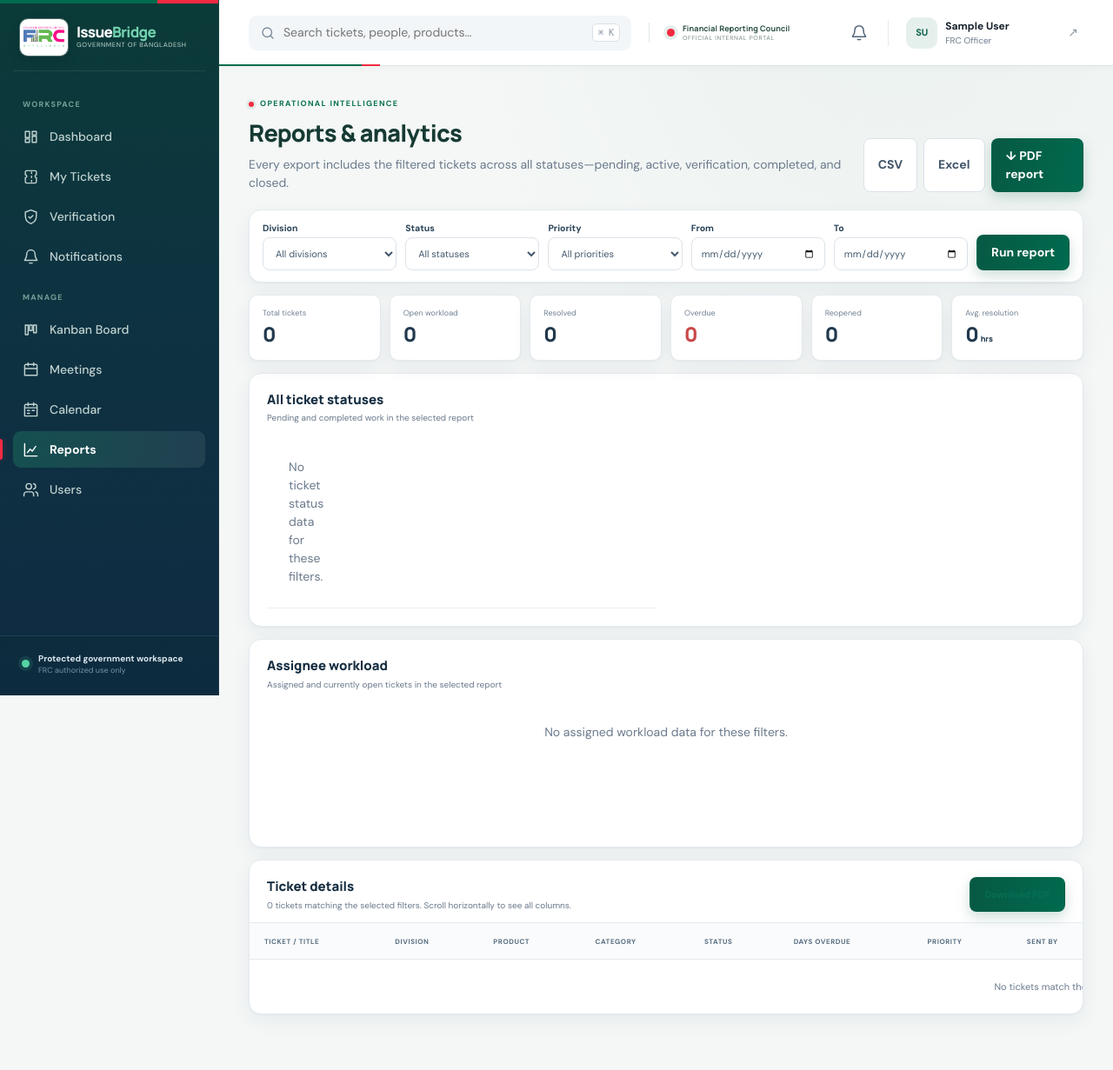
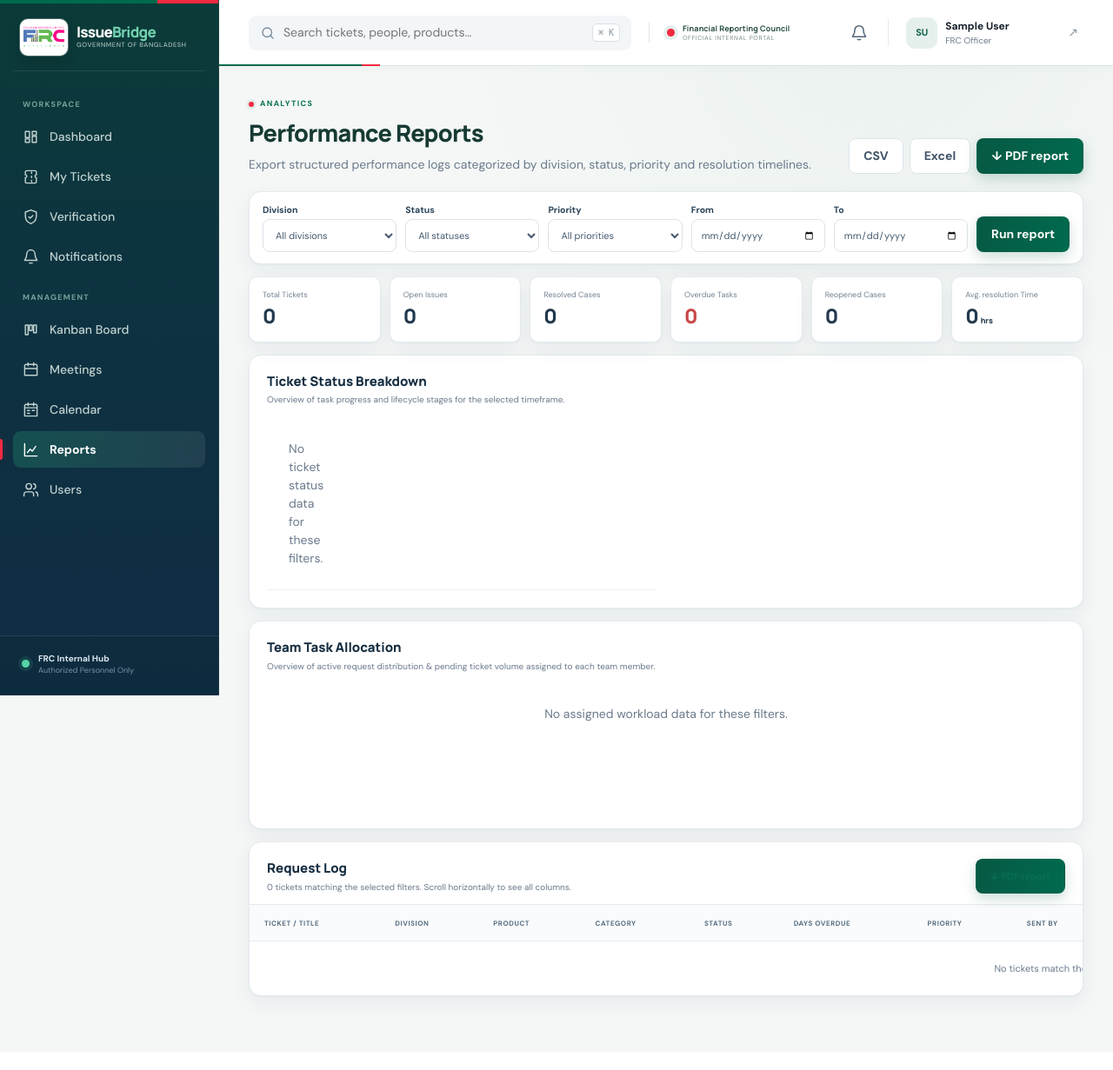
Before and after one commit to Polash-Islam/IssueBridge, a Django app: page /reports/ in a window 1280 px wide. Shown: the whole page at 87% size. After the commit the page ends 1167 px from the top, so only its background shows below. Run offline with Django 5.2, Linux system fonts and the light colour scheme; the visitor is signed in with stand-in values (Sample User, id 1); data comes from the database, SQL or seed files in the repository; data that the repository does not hold is empty.

Commit message:
fix: AI slop wordings removed

```diff
--- a/templates/base.html
+++ b/templates/base.html
@@ -33,7 +33,7 @@
         <svg viewBox="0 0 24 24"><path d="m9 12 2 2 4-4M12 22C7 20 4 16 4 10V5l8-3 8 3v5c0 6-3 10-8 12Z"/></svg>Verification{% if nav_verification_count %}<span class="nav-count attention">{{ nav_verification_count }}</span>{% endif %}
       </a>
       <a href="{% url 'notification_list' %}" class="{% if 'notification' in request.resolver_match.url_name|default:'' %}active{% endif %}"><svg viewBox="0 0 24 24"><path d="M18 8a6 6 0 0 0-12 0c0 7-3 7-3 9h18c0-2-3-2-3-9M10 21h4"/></svg>Notifications{% if unread_notification_count %}<span class="nav-count attention">{{ unread_notification_count }}</span>{% endif %}</a>
-      <span class="nav-label">Manage</span>
+      <span class="nav-label">Management</span>
       <a href="{% url 'kanban' %}" class="{% if request.resolver_match.url_name == 'kanban' %}active{% endif %}"><svg viewBox="0 0 24 24"><path d="M4 5h4v14H4zM10 5h4v8h-4zM16 5h4v11h-4z"/></svg>Kanban Board</a>
       <a href="{% url 'meeting_list' %}" class="{% if 'meeting' in request.resolver_match.url_name|default:'' %}active{% endif %}"><svg viewBox="0 0 24 24"><path d="M8 2v4M16 2v4M3 10h18M5 4h14a2 2 0 0 1 2 2v14H3V6a2 2 0 0 1 2-2Z"/></svg>Meetings{% if nav_meetings_count %}<span class="nav-count attention">{{ nav_meetings_count }}</span>{% endif %}</a>
       <a href="{% url 'calendar' %}" class="{% if request.resolver_match.url_name == 'calendar' %}active{% endif %}"><svg viewBox="0 0 24 24"><path d="M8 2v4M16 2v4M3 9h18M5 4h14a2 2 0 0 1 2 2v15H3V6a2 2 0 0 1 2-2Z"/><path d="M7 13h3M14 13h3M7 17h3"/></svg>Calendar</a>
@@ -44,7 +44,7 @@
     </nav>
     <div class="sidebar-footer">
       <div class="security-dot"></div>
-      <div><strong>Protected government workspace</strong><small>FRC authorized use only</small></div>
+      <div><strong>FRC Internal Hub</strong><small>Authorized Personnel Only</small></div>
     </div>
   </aside>
   <div class="app-shell">
--- a/templates/communications/meeting_list.html
+++ b/templates/communications/meeting_list.html
@@ -1,8 +1,8 @@
 {% extends "base.html" %}
 {% block title %}Meetings · IssueBridge{% endblock %}
 {% block content %}
-<div class="page-heading heading-actions compact-heading"><div><span class="eyebrow">COLLABORATION</span><h1>Meetings & discussions</h1><p>Coordinate technical, requirement, and one-to-one conversations around the work.</p></div><a class="btn btn-primary" href="{% url 'meeting_create' %}"><span class="btn-plus">+</span> Request meeting</a></div>
-<div class="scope-tabs"><a href="?scope=upcoming" class="{% if scope == 'upcoming' %}active{% endif %}">Upcoming</a><a href="?scope=mine" class="{% if scope == 'mine' %}active{% endif %}">Organized by me</a><a href="?scope=all" class="{% if scope == 'all' %}active{% endif %}">All visible</a><a href="?scope=past" class="{% if scope == 'past' %}active{% endif %}">Past & cancelled</a></div>
+<div class="page-heading heading-actions compact-heading"><div><span class="eyebrow">COLLABORATION</span><h1>Schedule & Briefings</h1><p>Coordinate team discussions, project syncs, and dedicated reviews across council departments.</p></div><a class="btn btn-primary" href="{% url 'meeting_create' %}"><span class="btn-plus">+</span> Request meeting</a></div>
+<div class="scope-tabs"><a href="?scope=upcoming" class="{% if scope == 'upcoming' %}active{% endif %}">Upcoming</a><a href="?scope=mine" class="{% if scope == 'mine' %}active{% endif %}">My meetings</a><a href="?scope=all" class="{% if scope == 'all' %}active{% endif %}">All Scheduled</a><a href="?scope=past" class="{% if scope == 'past' %}active{% endif %}">History</a></div>
 <section class="panel flush-panel"><form class="filter-bar" method="get"><input type="hidden" name="scope" value="{{ scope }}"><div class="filter-search"><svg viewBox="0 0 24 24"><circle cx="11" cy="11" r="7"/><path d="m20 20-4-4"/></svg><input name="q" value="{{ q }}" placeholder="Search meetings or reasons…"></div><select name="status"><option value="">All statuses</option>{% for value,label in status_choices %}<option value="{{ value }}" {% if selected_status == value %}selected{% endif %}>{{ label }}</option>{% endfor %}</select><button class="btn btn-secondary">Apply filters</button></form>
 <div class="meeting-list">{% for meeting in meetings %}<a href="{% url 'meeting_detail' meeting.reference %}" class="meeting-row meeting-row-{{ meeting.status|lower }}"><div class="meeting-date"><strong>{{ meeting.scheduled_start|date:"d" }}</strong><span>{{ meeting.scheduled_start|date:"M"|upper }}</span><small>{{ meeting.scheduled_start|date:"D" }}</small></div><div class="meeting-copy"><div><span class="meeting-type">{{ meeting.meeting_type.name }}</span><span class="meeting-status status-{{ meeting.status|lower }}">{{ meeting.get_status_display }}</span></div><h3>{{ meeting.title }}</h3><p>{{ meeting.reason }}</p><div class="meeting-minor"><span>◷ {{ meeting.scheduled_start|date:"g:i A" }}–{{ meeting.scheduled_end|date:"g:i A" }}</span><span>◎ {{ meeting.participant_records.count }} participants</span>{% if meeting.ticket %}<span>⌁ {{ meeting.ticket.ticket_number }}</span>{% endif %}</div></div><div class="meeting-organizer"><span class="avatar">{{ meeting.organizer.first_name|first }}{{ meeting.organizer.last_name|first }}</span><span><small>ORGANIZED BY</small><strong>{{ meeting.organizer.full_name }}</strong></span><b>→</b></div></a>{% empty %}<div class="empty-state"><span>◇</span><h3>No meetings found</h3><p>Request a meeting when a ticket needs a live discussion.</p><a class="btn btn-primary" href="{% url 'meeting_create' %}">Request meeting</a></div>{% endfor %}</div></section>
 {% endblock %}
--- a/templates/communications/notification_list.html
+++ b/templates/communications/notification_list.html
@@ -4,7 +4,7 @@
 {% block extra_css %}<link rel="stylesheet" href="{% static 'css/notifications.css' %}">{% endblock %}
 {% block content %}
 <div class="page-heading heading-actions compact-heading">
-  <div><span class="eyebrow">YOUR UPDATES</span><h1>Notifications</h1><p>Assignment, status, meeting, comment, and verification activity.</p></div>
+  <div><span class="eyebrow">YOUR UPDATES</span><h1>Notifications</h1><p>Monitor administrative workflows including ticket assignments, updates, formal verifications and pending actions.</p></div>
   {% if unread_notification_count %}<form method="post" action="{% url 'notifications_read_all' %}">{% csrf_token %}<button class="btn btn-secondary">✓ Mark all as read</button></form>{% endif %}
 </div>
 <div class="scope-tabs">
--- a/templates/dashboard/reports.html
+++ b/templates/dashboard/reports.html
@@ -1,7 +1,7 @@
 {% extends "base.html" %}
 {% block title %}Reports · IssueBridge{% endblock %}
 {% block content %}
-<div class="page-heading heading-actions compact-heading"><div><span class="eyebrow">OPERATIONAL INTELLIGENCE</span><h1>Reports & analytics</h1><p>Every export includes the filtered tickets across all statuses—pending, active, verification, completed, and closed.</p></div><div class="export-actions"><a class="btn btn-secondary" href="{% url 'report_export' 'csv' %}?{{ request.GET.urlencode }}">CSV</a><a class="btn btn-secondary" href="{% url 'report_export' 'xlsx' %}?{{ request.GET.urlencode }}">Excel</a><a class="btn btn-primary" href="{% url 'report_export' 'pdf' %}?{{ request.GET.urlencode }}">↓ PDF report</a></div></div>
+<div class="page-heading heading-actions compact-heading"><div><span class="eyebrow">ANALYTICS</span><h1>Performance Reports</h1><p>Export structured performance logs categorized by division, status, priority and resolution timelines.</p></div><div class="export-actions"><a class="btn btn-secondary" href="{% url 'report_export' 'csv' %}?{{ request.GET.urlencode }}">CSV</a><a class="btn btn-secondary" href="{% url 'report_export' 'xlsx' %}?{{ request.GET.urlencode }}">Excel</a><a class="btn btn-primary" href="{% url 'report_export' 'pdf' %}?{{ request.GET.urlencode }}">↓ PDF report</a></div></div>
 <form class="report-filter panel" method="get">
   <div class="field"><label>Division</label><select name="division"><option value="">All divisions</option>{% for item in division_options %}<option value="{{ item.code }}" {% if filters.division == item.code %}selected{% endif %}>{{ item.code }}</option>{% endfor %}</select></div>
   <div class="field"><label>Status</label><select name="status"><option value="">All statuses</option>{% for item in statuses %}<option value="{{ item.code }}" {% if filters.status == item.code %}selected{% endif %}>{{ item.name }}</option>{% endfor %}</select></div>
@@ -9,16 +9,16 @@
   <div class="field"><label>From</label><input type="date" name="start" value="{{ filters.start }}"></div><div class="field"><label>To</label><input type="date" name="end" value="{{ filters.end }}"></div><button class="btn btn-primary">Run report</button>
 </form>
 {% if filter_error %}<p class="danger-text" role="alert">{{ filter_error }}</p>{% endif %}
-<section class="report-metrics"><div><span>Total tickets</span><strong>{{ metrics.total }}</strong></div><div><span>Open workload</span><strong>{{ metrics.open }}</strong></div><div><span>Resolved</span><strong>{{ metrics.resolved }}</strong></div><div><span>Overdue</span><strong class="danger-text">{{ metrics.overdue }}</strong></div><div><span>Reopened</span><strong>{{ metrics.reopened }}</strong></div><div><span>Avg. resolution</span><strong>{{ metrics.avg_hours }}<small> hrs</small></strong></div></section>
+<section class="report-metrics"><div><span>Total Tickets</span><strong>{{ metrics.total }}</strong></div><div><span>Open Issues</span><strong>{{ metrics.open }}</strong></div><div><span>Resolved Cases</span><strong>{{ metrics.resolved }}</strong></div><div><span>Overdue Tasks</span><strong class="danger-text">{{ metrics.overdue }}</strong></div><div><span>Reopened Cases</span><strong>{{ metrics.reopened }}</strong></div><div><span>Avg. resolution Time</span><strong>{{ metrics.avg_hours }}<small> hrs</small></strong></div></section>
 <section class="panel report-chart report-ticket-panel">
-  <div class="panel-head"><div><h2>All ticket statuses</h2><p>Pending and completed work in the selected report</p></div></div>
+  <div class="panel-head"><div><h2>Ticket Status Breakdown</h2><p>Overview of task progress and lifecycle stages for the selected timeframe.</p></div></div>
   <div class="status-summary-list">
     {% for row in status_data %}<div><i style="background:{{ row.status__color }}"></i><span>{{ row.status__name }}</span><small>{{ row.status__kind|title }}</small><strong>{{ row.total }}</strong></div>
     {% empty %}<div class="empty-mini">No ticket status data for these filters.</div>{% endfor %}
   </div>
 </section>
 <section class="panel report-chart report-ticket-panel">
-  <div class="panel-head"><div><h2>Assignee workload</h2><p>Assigned and currently open tickets in the selected report</p></div></div>
+  <div class="panel-head"><div><h2>Team Task Allocation</h2><p>Overview of active request distribution & pending ticket volume assigned to each team member.</p></div></div>
   <div class="officer-workload">
     {% for row in officers %}
     <div>
@@ -30,7 +30,7 @@
   </div>
 </section>
 <section class="panel flush-panel report-ticket-panel">
-  <div class="panel-head"><div><h2>Ticket details</h2><p>{{ metrics.total }} tickets matching the selected filters. Scroll horizontally to see all columns.</p></div><a class="btn btn-primary" href="{% url 'report_export' 'pdf' %}?{{ request.GET.urlencode }}">Download PDF</a></div>
+  <div class="panel-head"><div><h2>Request Log</h2><p>{{ metrics.total }} tickets matching the selected filters. Scroll horizontally to see all columns.</p></div><a class="btn btn-primary" href="{% url 'report_export' 'pdf' %}?{{ request.GET.urlencode }}">↓ PDF report</a></div>
   <div class="table-wrap" tabindex="0" role="region" aria-label="Ticket report details">
     <table class="data-table report-ticket-table">
       <thead><tr><th scope="col">Ticket / Title</th><th scope="col">Division</th><th scope="col">Product</th><th scope="col">Category</th><th scope="col">Status</th><th scope="col">Days overdue</th><th scope="col">Priority</th><th scope="col">Sent by</th><th scope="col">Identified by</th><th scope="col">Assigned to</th><th scope="col">Reviewed by</th><th scope="col">Created</th><th scope="col">Updated</th><th scope="col">Deadline</th><th scope="col">Completed</th></tr></thead>
--- a/templates/tickets/kanban.html
+++ b/templates/tickets/kanban.html
@@ -2,7 +2,7 @@
 {% load static %}
 {% block title %}Kanban Board · IssueBridge{% endblock %}
 {% block content %}
-<div class="page-heading heading-actions compact-heading"><div><span class="eyebrow">VISUAL WORKFLOW</span><h1>Ticket board</h1><p>Move work through approved workflow steps. Review, assignment, and verification gates remain protected.</p></div><a class="btn btn-primary" href="{% url 'ticket_create' %}"><span class="btn-plus">+</span> Create ticket</a></div>
+<div class="page-heading heading-actions compact-heading"><div><span class="eyebrow">OPERATIOS TRAIL</span><h1>Service Tracker</h1><p>Oversee the lifecycle of service requests and issues from initial submission to final verification.</p></div><a class="btn btn-primary" href="{% url 'ticket_create' %}"><span class="btn-plus">+</span> Create ticket</a></div>
 <form class="kanban-toolbar" method="get"><div class="filter-search"><svg viewBox="0 0 24 24"><circle cx="11" cy="11" r="7"/><path d="m20 20-4-4"/></svg><input name="q" value="{{ q }}" placeholder="Search this board…"></div><select name="division"><option value="">All divisions</option>{% for item in divisions %}<option value="{{ item.code }}" {% if selected_division == item.code %}selected{% endif %}>{{ item.code }}</option>{% endfor %}</select><select name="priority"><option value="">All priorities</option>{% for item in priorities %}<option value="{{ item.code }}" {% if selected_priority == item.code %}selected{% endif %}>{{ item.name }}</option>{% endfor %}</select><button class="btn btn-secondary">Apply</button><span class="board-guide"><i>↔</i> Drag cards where permitted</span></form>
 <form class="csrf-provider">{% csrf_token %}</form>
 <div class="kanban-scroll"><div class="kanban-board" data-move-url="{% url 'kanban_move' %}">
--- a/templates/tickets/ticket_list.html
+++ b/templates/tickets/ticket_list.html
@@ -1,7 +1,7 @@
 {% extends "base.html" %}
 {% block title %}Tickets · IssueBridge{% endblock %}
 {% block content %}
-<div class="page-heading heading-actions compact-heading"><div><span class="eyebrow">SERVICE WORKSPACE</span><h1>{% if scope == 'assigned' %}Assigned to me{% elif scope == 'verification' %}Pending verification{% elif scope == 'overdue' %}Overdue tickets{% elif scope == 'mine' %}My tickets{% else %}All tickets{% endif %}</h1><p>Review, filter, and track work across the organization.</p></div><a class="btn btn-primary" href="{% url 'ticket_create' %}"><span class="btn-plus">+</span> Create ticket</a></div>
+<div class="page-heading heading-actions compact-heading"><div><span class="eyebrow">SERVICE WORKSPACE</span><h1>{% if scope == 'assigned' %}Assigned to me{% elif scope == 'verification' %}Pending verification{% elif scope == 'overdue' %}Overdue tickets{% elif scope == 'mine' %}My tickets{% else %}All tickets{% endif %}</h1><p>Monitor, manage, and resolve workspace issues across the council.</p></div><a class="btn btn-primary" href="{% url 'ticket_create' %}"><span class="btn-plus">+</span> Create ticket</a></div>
 <div class="scope-tabs"><a href="{% url 'ticket_list' %}" class="{% if not scope %}active{% endif %}">All</a><a href="?scope=mine" class="{% if scope == 'mine' %}active{% endif %}">Created by me</a><a href="?scope=assigned" class="{% if scope == 'assigned' %}active{% endif %}">Assigned to me</a><a href="?scope=verification" class="{% if scope == 'verification' %}active{% endif %}">Verification</a><a href="?scope=overdue" class="{% if scope == 'overdue' %}active{% endif %}">Overdue</a></div>
 <section class="panel flush-panel">
   <form class="filter-bar" method="get"><input type="hidden" name="scope" value="{{ scope }}"><div class="filter-search"><svg viewBox="0 0 24 24"><circle cx="11" cy="11" r="7"/><path d="m20 20-4-4"/></svg><input name="q" value="{{ q }}" placeholder="Search by ID, title, requester, product…"></div><select name="status"><option value="">All statuses</option>{% for item in statuses %}<option value="{{ item.code }}" {% if selected_status == item.code %}selected{% endif %}>{{ item.name }}</option>{% endfor %}</select><select name="priority"><option value="">All priorities</option>{% for item in priorities %}<option value="{{ item.code }}" {% if selected_priority == item.code %}selected{% endif %}>{{ item.name }}</option>{% endfor %}</select><button class="btn btn-secondary" type="submit">Apply filters</button></form>
```
